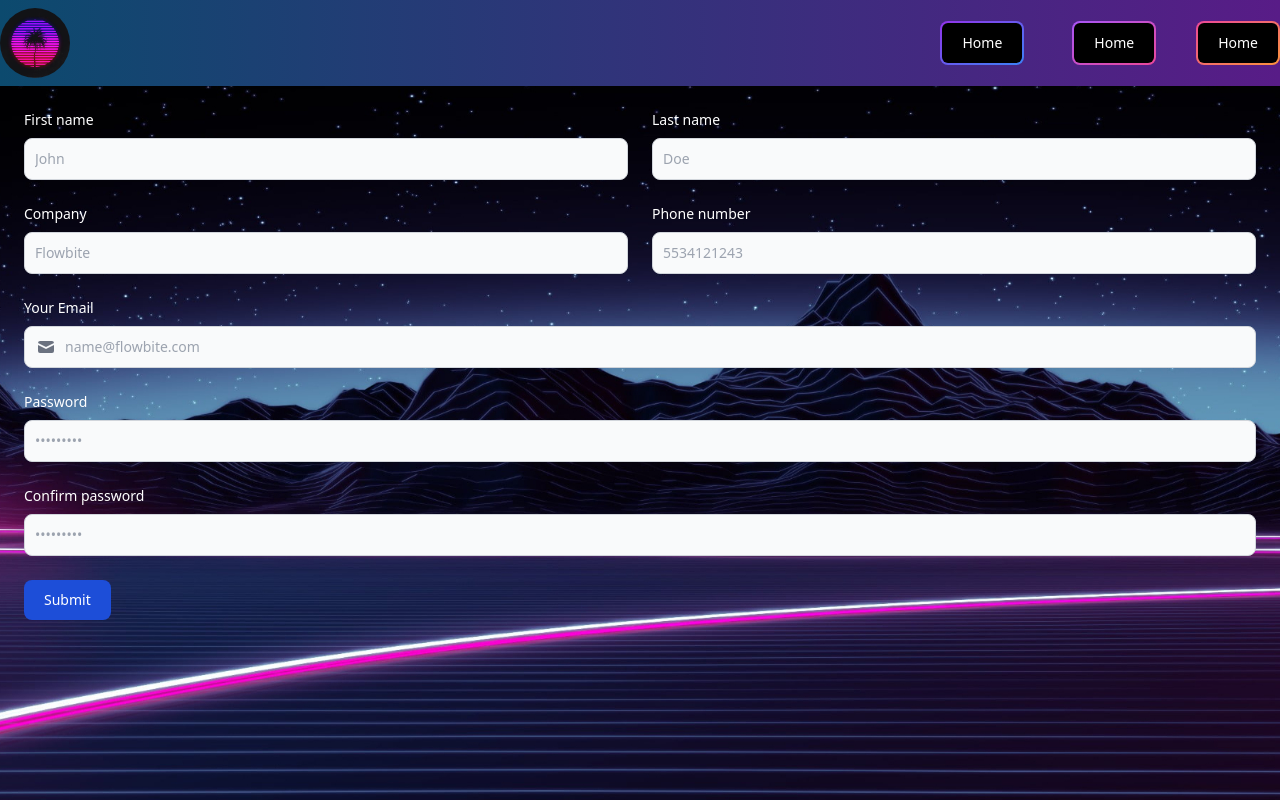
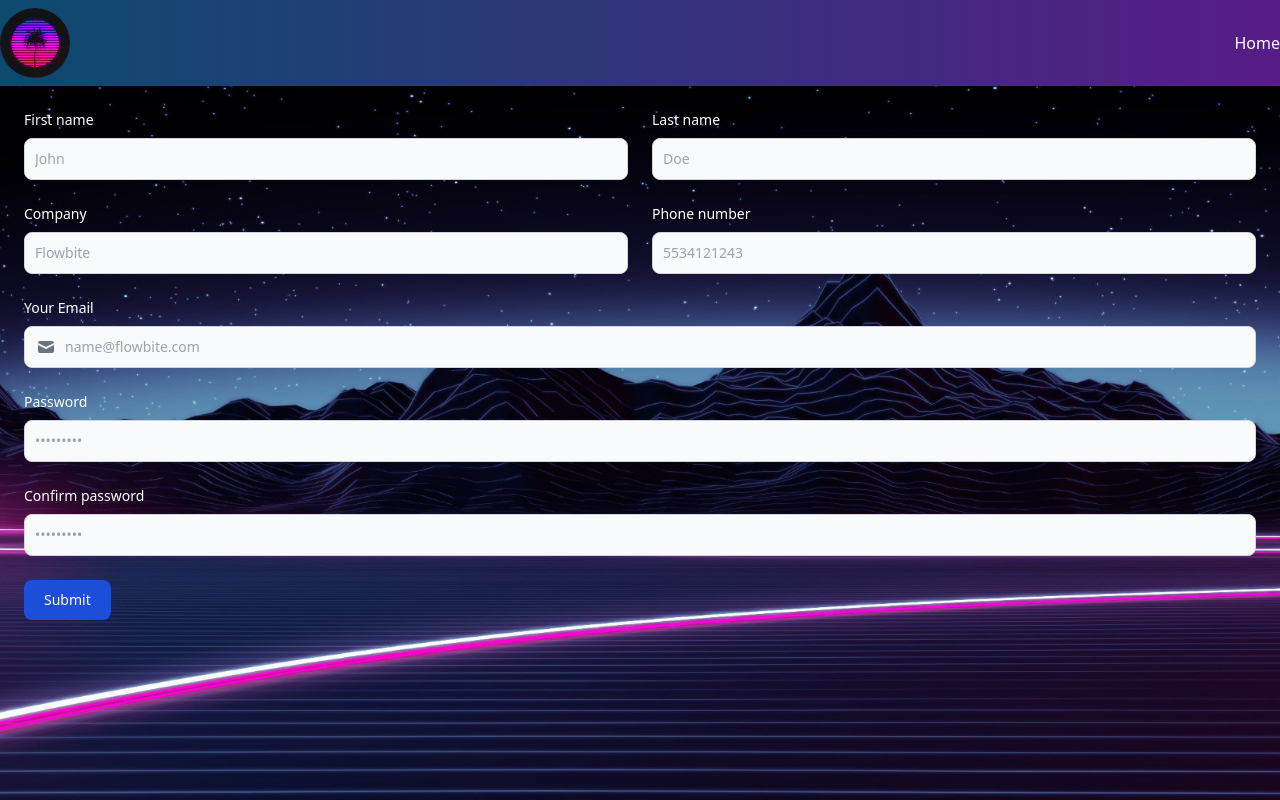
Before and after one commit to HugoBzn/webtest, a Nuxt app: page /post in a window 1280 px wide. Built offline with nearby package versions, Linux system fonts and the light colour scheme.

Commit message:
Update navbar cause last navbar causes lag

```diff
--- a/components/Navbar.vue
+++ b/components/Navbar.vue
@@ -3,57 +3,37 @@
     <nav class="container py-2 mx-auto md:flex md:justify-between md:items-center">
       <div class="flex items-center justify-between">
         <NuxtLink to="/" class="text-xl font-bold text-gray-100 md:text-2xl hover:text-indigo-400">
-          <img src="@/assets/images/palm.gif" class="rounded-full scale-100" width="70px">
+          <img src="@/assets/images/palm.gif" class="rounded-full scale-100" width="70px" />
         </NuxtLink>
         <!-- Mobile menu button -->
         <div @click="toggleNav" class="flex md:hidden">
           <button type="button" class="text-gray-100 hover:text-gray-400 focus:outline-none focus:text-gray-400">
             <svg viewBox="0 0 24 24" class="w-6 h-6 fill-current">
-              <path fill-rule="evenodd"
-                d="M4 5h16a1 1 0 0 1 0 2H4a1 1 0 1 1 0-2zm0 6h16a1 1 0 0 1 0 2H4a1 1 0 0 1 0-2zm0 6h16a1 1 0 0 1 0 2H4a1 1 0 0 1 0-2z">
-              </path>
+              <path
+                fill-rule="evenodd"
+                d="M4 5h16a1 1 0 0 1 0 2H4a1 1 0 1 1 0-2zm0 6h16a1 1 0 0 1 0 2H4a1 1 0 0 1 0-2zm0 6h16a1 1 0 0 1 0 2H4a1 1 0 0 1 0-2z"
+              ></path>
             </svg>
           </button>
         </div>
       </div>
 
       <!-- Mobile Menu open: "block", Menu closed: "hidden" -->
-      <ul :class="showMenu ? 'flex' : 'hidden'"
-        class="flex-col mt-8 space-y-4 md:flex md:space-y-0 md:flex-row md:items-center md:space-x-10 md:mt-0">
-        <button
-          class="mt-2 relative inline-flex items-center justify-center p-0.5 mb-2 mr-2 overflow-hidden text-sm font-medium text-white rounded-lg group bg-gradient-to-br from-purple-600 to-blue-500 group-hover:from-purple-600 group-hover:to-blue-500 hover:text-white focus:ring-4 focus:outline-none">
-          <span
-            class="relative px-5 py-2.5 transition-all ease-in bg-black duration-75 rounded-md group-hover:bg-opacity-0">
-            <NuxtLink to="/">Home</NuxtLink>
-          </span>
-        </button>
-        <button
-          class="relative inline-flex items-center justify-center p-0.5 mb-2 mr-2 overflow-hidden text-sm font-medium text-white rounded-lg group bg-gradient-to-br from-purple-500 to-pink-500 group-hover:from-purple-500 group-hover:to-pink-500 hover:text-white focus:ring-4 focus:outline-none focus:ring-purple-600">
-          <span
-            class="relative px-5 py-2.5 transition-all ease-in duration-75 bg-black rounded-md group-hover:bg-opacity-0">
-            <NuxtLink to="/">Home</NuxtLink>
-          </span>
-        </button>
-        <button
-          class="relative inline-flex items-center justify-center p-0.5 mb-2 mr-2 overflow-hidden text-sm font-medium text-white rounded-lg group bg-gradient-to-br from-pink-500 to-orange-400 group-hover:from-pink-500 group-hover:to-orange-400 hover:text-white focus:ring-4 focus:outline-none focus:ring-pink-600">
-          <span
-            class="relative px-5 py-2.5 transition-all ease-in duration-75 bg-black rounded-md group-hover:bg-opacity-0">
-            <NuxtLink to="/">Home</NuxtLink>
-          </span>
-        </button>
+      <ul
+        :class="showMenu ? 'flex' : 'hidden'"
+        class="flex-col mt-8 space-y-4 md:flex md:space-y-0 md:flex-row md:items-center md:space-x-10 md:mt-0"
+      >
+        <NuxtLink to="/" class="pl-2">Home</NuxtLink>
       </ul>
     </nav>
   </div>
 </template>
 
 <script setup>
-import { ref } from "vue";
+import { ref } from 'vue';
 
 const showMenu = ref(false);
 const toggleNav = () => (showMenu.value = !showMenu.value);
-
 </script>
 
-<style scoped>
-
-</style>
+<style scoped></style>
```
